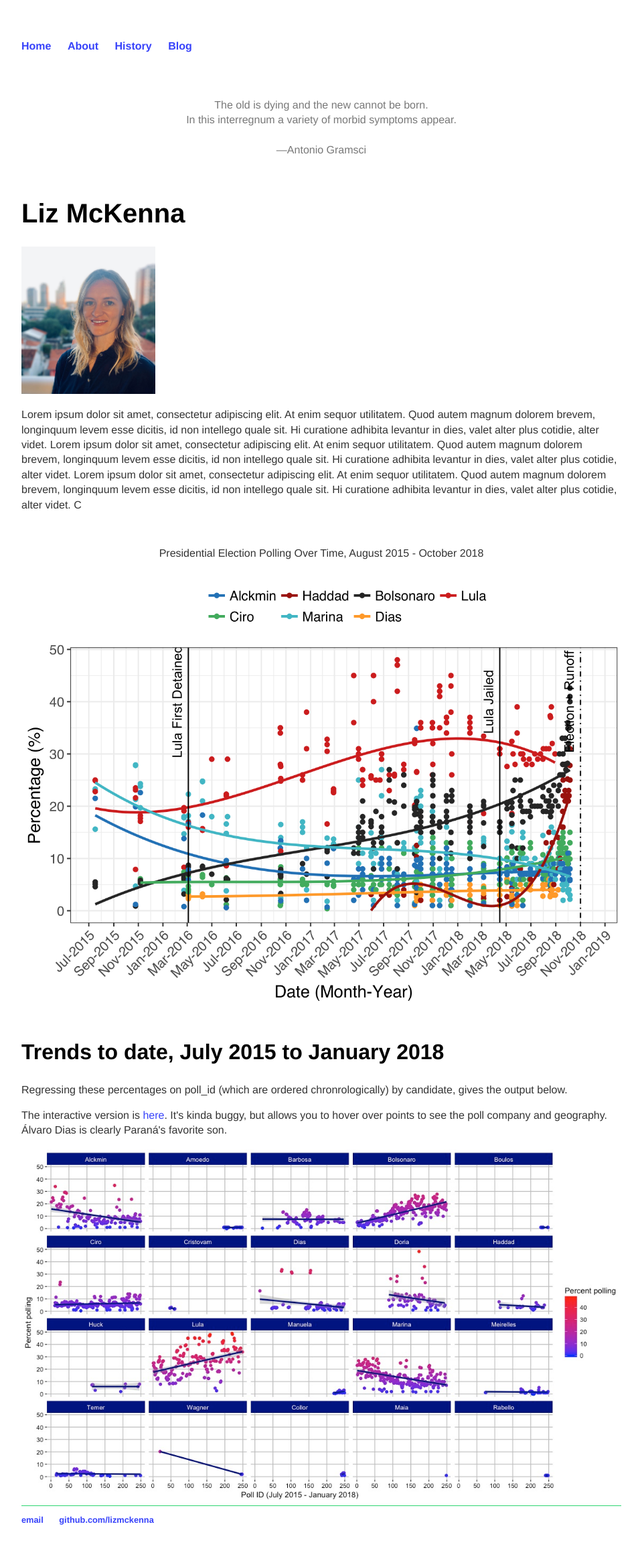
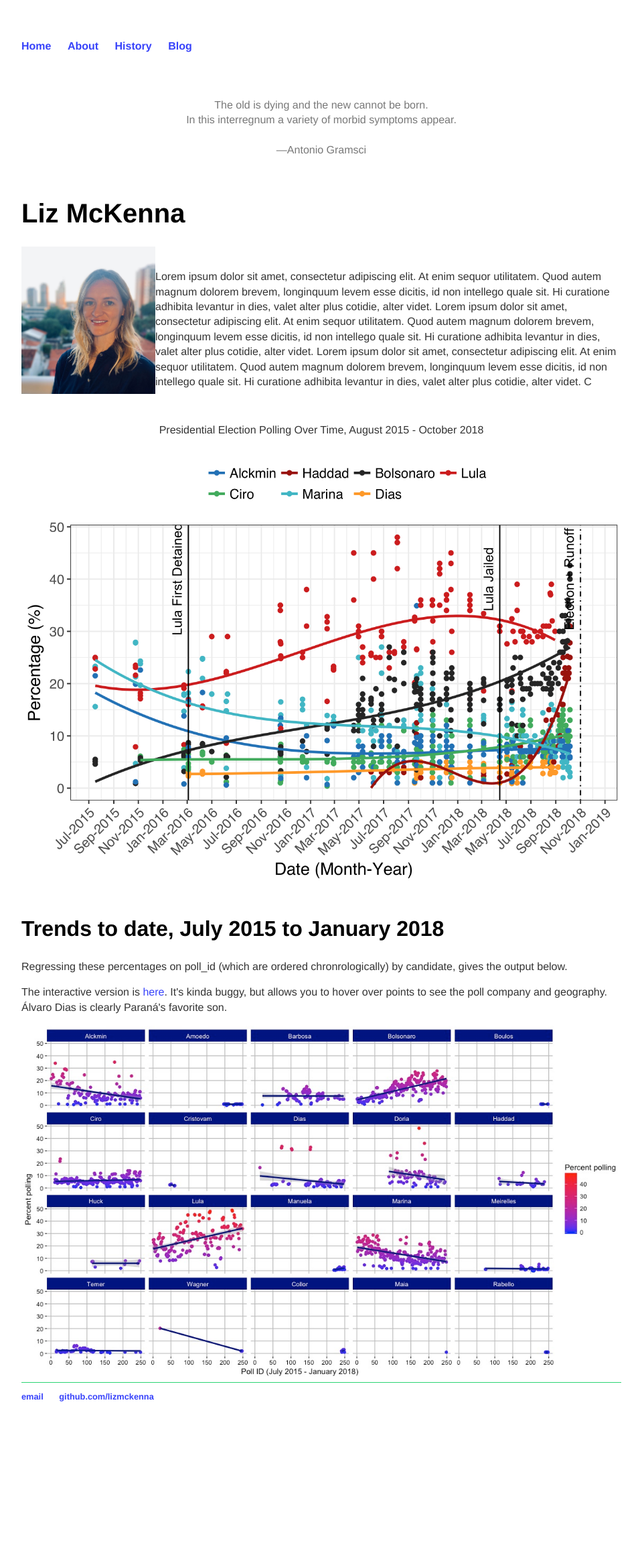
Before and after one commit to lizmckenna/elizabethmckenna.org, a Jekyll site: the page built from index.html, in a window 1280 px wide. Shown: the whole page at 67% size, without its empty margins (160-1119 px from the left). Built offline with Jekyll 4.4.1, drawn with Linux system fonts in a browser that asks for light colours; after the commit the page ends 2152 px from its top, so only the background shows below that.

Commit message:
Update index.html

```diff
--- a/index.html
+++ b/index.html
@@ -19,7 +19,7 @@ title: brasilpolitik
 <br>
 <h1>Liz McKenna</h1>
  <left>
-<img src="/images/mckenna_2019.jpg" alt="HTML5 Icon" style="width:200px;height:220px;">
+<img src="/images/mckenna_2019.jpg" alt="HTML5 Icon" style="width:200px;height:220px;style=padding: 0 15px; float: left;">
 	</left>
 <br>
 <p> Lorem ipsum dolor sit amet, consectetur adipiscing elit. At enim sequor utilitatem. Quod autem magnum dolorem brevem, longinquum levem esse dicitis, id non intellego quale sit. Hi curatione adhibita levantur in dies, valet alter plus cotidie, alter videt.
```
